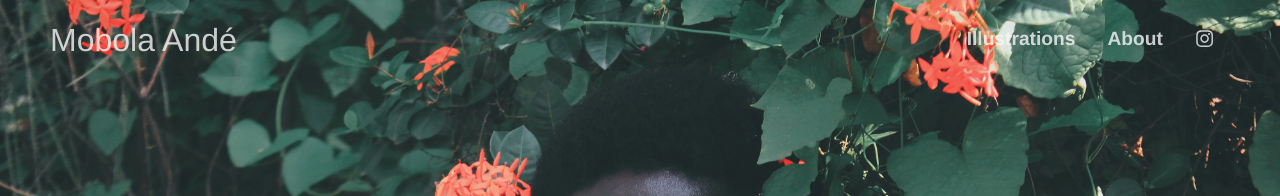
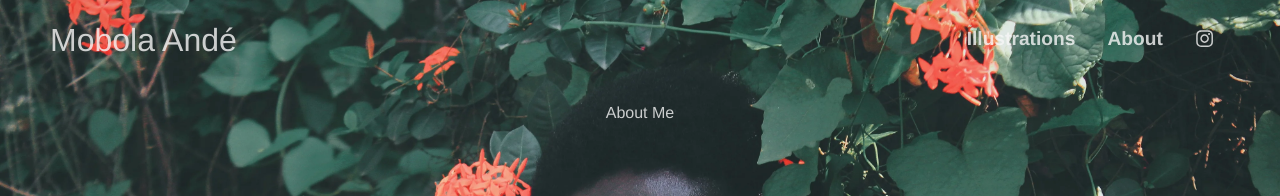
Before and after one commit to OsasAzamegbe/Fashion-Portfolio, a React (Create React App) app: page /about in a window 1280 px wide. Shown: the top 196 px of the page. Built offline with nearby package versions, Linux system fonts and the light colour scheme.

Commit message:
FEAT: Created About Page component.

```diff
--- a/src/App.js
+++ b/src/App.js
@@ -6,6 +6,7 @@ import {BrowserRouter as Router, Route, Switch} from 'react-router-dom'
 import Home from './components/pages/home/Home'
 import Navbar from './components/Navbar'
 import Illustrations from './components/pages/illustrations/Illustrations'
+import About from './components/pages/about/About'
 
 function App() {
   return (
@@ -15,6 +16,7 @@ function App() {
         <Switch>
           <Route path="/" exact component={Home} />
           <Route path="/illustrations/" exact component={Illustrations} />
+          <Route path="/about/" exact component={About} />
         </Switch>
       </Router>
     </main>
--- /dev/null
+++ b/src/components/pages/about/About.css
@@ -0,0 +1,7 @@
+.about{
+    display: flex;
+    justify-content: center;
+    align-items: center;
+    flex-direction: column;
+    padding: 24px;
+}
--- /dev/null
+++ b/src/components/pages/about/About.js
@@ -0,0 +1,13 @@
+import React from 'react'
+import './About.css'
+
+
+const About = () => {
+    return (
+        <div className="about">
+            <p>About Me</p>
+        </div>
+    )
+}
+
+export default About
```
Also changed, not shown: 1 other file (tests, documents, lock files or other folders).
